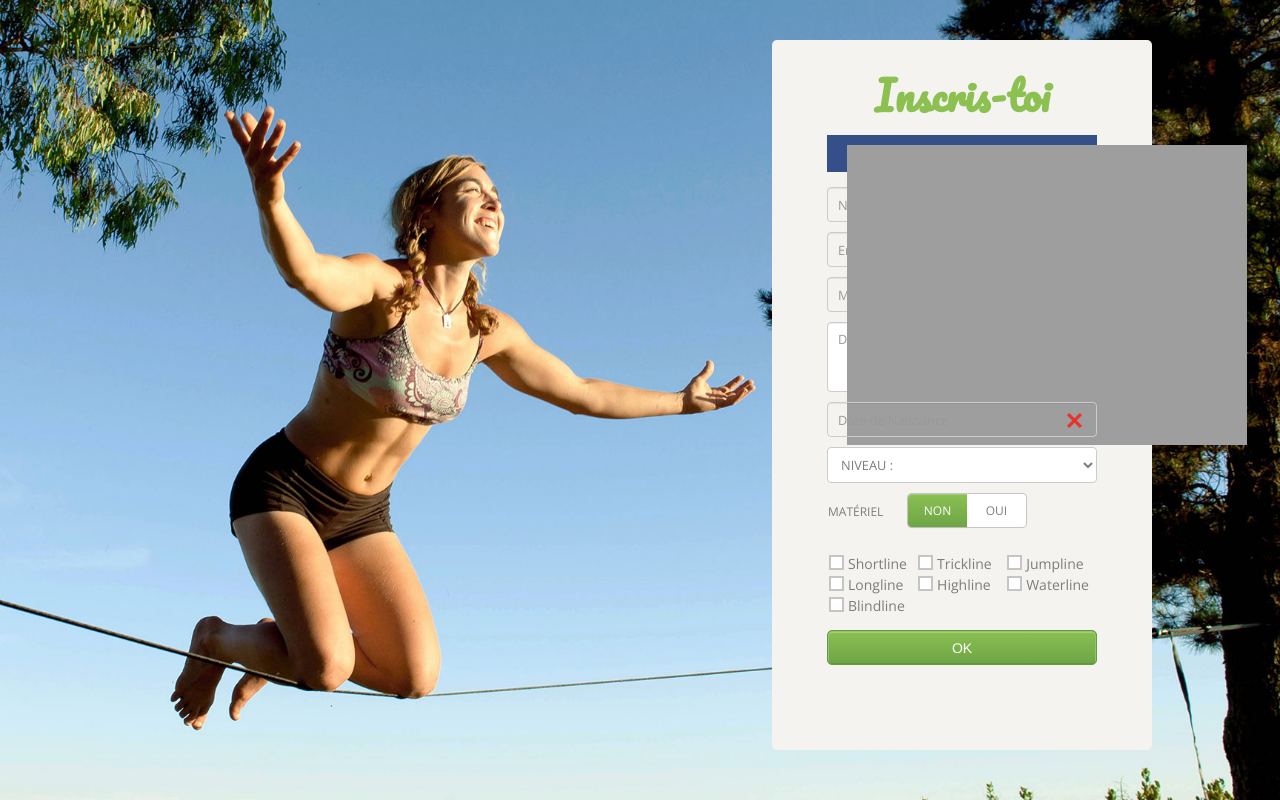
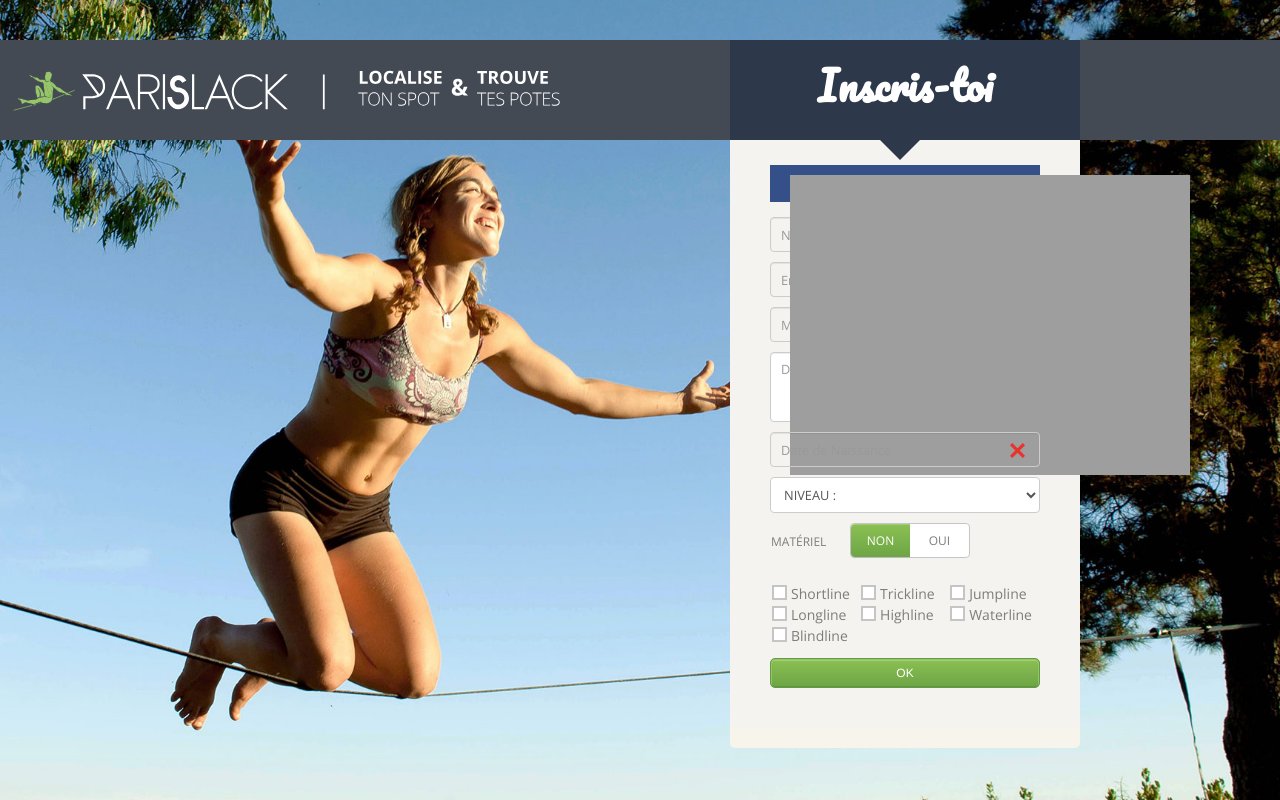
Before and after one commit to Symro/SlackLine, a PHP site: page /inscription.php in a window 1280 px wide. Run offline with PHP 8.4, Linux system fonts and the light colour scheme; some libraries are stand-ins or nearby versions; grey boxes are pictures that could not be loaded.

Commit message:
Ajout des icones + Integration inscription.php

```diff
--- a/css/style.css
+++ b/css/style.css
@@ -9,8 +9,6 @@ font-family: 'Open Sans', sans-serif;
 
 body{
 	font-family: 'Open Sans', sans-serif;
-	height:100%;
-	overflow:hidden;
 }
 
 *{
@@ -42,18 +40,18 @@ body.inscription {
 
 /* Inscription - Formulaire */
 
-aside.wrap-form-inscription{
-	width:380px;
+.wrap-form-inscription{
+	/*width:380px;*/
 	height:auto;
-	padding:25px 55px 45px 55px;
+	padding:25px 40px 0px 40px;
 	margin-bottom:20px;
 	background:#f4f3f0;
 	border-radius:5px;
-	position:absolute;
-	right:10%;
-}
-
-aside h1{
+	/*position:absolute;*/
+	/*right:10%;*/
+}
+
+ h1{
 	font-size:2.5rem;
 	font-family: 'Pacifico', cursive;
 	color:#8cc152;
@@ -81,32 +79,32 @@ select, textarea, input[type="text"], input[type="password"], input[type="dateti
 	vertical-align: middle;
 }
 
-aside.wrap-form-inscription input,
-aside.wrap-form-inscription select{
+.wrap-form-inscription input,
+.wrap-form-inscription select{
 	width:100%;
 }
 
-aside.wrap-form-inscription select {
+.wrap-form-inscription select {
     color: #7d7d7b;
 }
-aside.wrap-form-inscription select option:disabled {
+.wrap-form-inscription select option:disabled {
     color:#C4C4C4;
 }
-aside.wrap-form-inscription select option:selected{
+.wrap-form-inscription select option:selected{
 	color:#555555;
 }
 
-aside.wrap-form-inscription input:invalid,
-aside.wrap-form-inscription select:invalid,
-aside.wrap-form-inscription input.erreur,
-aside.wrap-form-inscription select.erreur{
+.wrap-form-inscription input:invalid,
+.wrap-form-inscription select:invalid,
+.wrap-form-inscription input.erreur,
+.wrap-form-inscription select.erreur{
 	background:url('../img/invalid.png') no-repeat 95% center;
 	transition:background 500ms ease;
 }
-aside.wrap-form-inscription input.erreur:valid,
-aside.wrap-form-inscription select.erreur:valid,
-aside.wrap-form-inscription input.erreur:readonly,
-aside.wrap-form-inscription select.erreur:readonly{
+.wrap-form-inscription input.erreur:valid,
+.wrap-form-inscription select.erreur:valid,
+.wrap-form-inscription input.erreur:readonly,
+.wrap-form-inscription select.erreur:readonly{
 	background-position:400px center;
 }
 
@@ -126,23 +124,23 @@ input:focus:invalid:focus, textarea:focus:invalid:focus, select:focus:invalid:fo
 	box-shadow: none;
 }
 
-aside.wrap-form-inscription input:nth-child(1),aside.wrap-form-inscription input:nth-child(2){
+.wrap-form-inscription input:nth-child(1),.wrap-form-inscription input:nth-child(2){
 	width:50%;
 	float:left;
 }
 
-aside.wrap-form-inscription input:nth-child(1){
+.wrap-form-inscription input:nth-child(1){
 	border-radius: 4px 0px 0px 4px;
 
 }
-aside.wrap-form-inscription input:nth-child(2){
+.wrap-form-inscription input:nth-child(2){
 	border-radius: 0px 4px 4px 0px;
 	border-left:1px solid transparent;
 }
 
 
 
-aside.wrap-form-inscription textarea{
+.wrap-form-inscription textarea{
 	height:70px;
 	width:100%;
 	resize:vertical;
@@ -1583,3 +1546,107 @@ button.large,
 {
 	background:rgba(151, 206, 104, 1);
 }
+
+
+
+
+/*INTE ALEX INSCRIPTION*/
+.header {
+  display: block;
+  background-color: #434a54;
+  background-image: url('../img/logoSlogan.svg');
+  background-repeat: no-repeat;
+  position: absolute;
+  background-position: left;
+  background-size: 45%;
+  left: 0;
+  height: 100px;
+  z-index: 70;
+  width: 100%;
+  padding: 0;
+  margin: 0;
+}
+.headerBox{
+	color:white;
+  height:100px;
+  background-color: #2d394b;
+}
+
+.headerBox:after{
+  content:'';
+  height:0;
+  width:0;
+  display:block;
+  border:20px transparent solid;
+  border-bottom-width:0;
+  border-top-color:#2d394b;
+  position:absolute;
+  left: 150px;
+  top: 100px;
+}
+.greyBox {
+  font-family: "Open Sans";
+  position: absolute;
+  z-index: 80;
+  font-size: 12px;
+  border-radius: 5px;
+  width: 350px;
+  color: #a6a5a3;
+/*  padding: 25px 55px 45px 55px;*/
+  background-color: #f7f4eb;
+}
+
+.greyBox h1{
+  line-height: 90px;
+  margin:0;
+  text-align: center;
+  color:#fff;
+  font-family: 'Pacifico', cursive;
+}
+
+.btn-slack {
+  display:block;
+  font-size: 1rem;
+  height:50px;
+  width:100%;
+  color: white;
+  text-shadow: 0 -1px 0 rgba(0, 0, 0, 0.25);
+  background-color: #8bc052;
+  background-image: -webkit-gradient(linear, 0 0, 0 100%, from(#8CC152), to(#6CA546));
+  background-image: -webkit-linear-gradient(#8CC152, #6CA546);
+  background-image: -moz-linear-gradient(#8CC152, #6CA546);
+  background-image: -o-linear-gradient(#8CC152, #6CA546);
+  background-image: linear-gradient(#8CC152, #6CA546);
+
+}
+.btn-slack:hover{
+  background-color: #6CA546;
+  background-image: -webkit-gradient(linear, 0 0, 0 100%, from(#6CA546), to(#8CC152));
+  background-image: -webkit-linear-gradient(#6CA546, #8CC152);
+  background-image: -moz-linear-gradient(#6CA546, #8CC152);
+  background-image: -o-linear-gradient(#6CA546, #8CC152);
+  background-image: linear-gradient(#6CA546, #8CC152);
+}
+
+@media (max-width: 770px) {
+	body.inscription{
+		background: none;
+		background-color: #f7f4eb;
+	}
+  .header{
+    height: 75px;
+    background-size: 91%;
+    background-position: center;
+  }
+  .greyBox {
+    margin-top:100px;
+    left: 50%;
+    margin-left: -175px;
+  }
+  .headerBox{
+    height:100px;
+  }
+  .inHeader{
+    background-size: 100%;
+  }
+}
--- a/inscription.php
+++ b/inscription.php
@@ -28,46 +28,28 @@ include('form_traitement.php');
 
 <div id="fb-root"></div>
 
-
-
-    <aside class="wrap-form-inscription">
+<div class="header"></div>
+<div class="container">
+    <div class="row">
+        <div class="span3 offset7">
+            <div class="greyBox">
+                <div class="headerBox">
                     <h1>Inscris-toi</h1>
-
+                </div>
+                <div class="wrap-form-inscription">
                     <a href="#" id="fb-connect">Compléter avec Facebook</a>
-
-        <?php
-        if(isset($form_error)){
-            foreach($form_error as $key => $value){
-              echo "<div class='text-error'>". $value."</div>";
-            }
-            echo "<br/>";
-        }
-        ?>
-
                     <form action="<?php echo htmlspecialchars($_SERVER["PHP_SELF"]);?>" method="post" id="form-inscription" <?php if( isset($email_error) && $email_error === true ): ?>class="email-error"<?php endif; ?>>
-
                         <input type="text" name="lastname" id="lastname" placeholder="Nom" <?php if(isset($lastname)): ?>value="<?php echo $lastname;?>"<?php elseif(isset($form_error['lastname'])): ?>class="erreur"<?php endif; ?> required>
-
                         <input type="text" name="firstname" id="firstname" placeholder="Prénom" <?php if(isset($firstname)): ?>value="<?php echo $firstname;?>"<?php elseif(isset($form_error['firstname'])): ?>class="erreur"<?php endif; ?> required>
-
                         <input type="email" name="email" id="email" placeholder="Email" <?php if(isset($email)): ?>value="<?php echo $email;?>" <?php elseif(isset($form_error['email'])): ?>class="erreur"<?php endif; ?> required>
-
                         <?php if( isset($email_error) && $email_error === true ): ?>
-
                             <p class="email-error">Cette adresse e-mail est déjà utilisée</p>
-
                         <?php endif; ?>
-
                         <input type="password" name="password" placeholder="Mot de passe" <?php if(isset($form_error['password'])): ?>class="erreur"<?php endif; ?> required>
 
                         <!-- <input type="tel" name="phone" pattern='^[0-9]{10}$' placeholder="Téléphone" id="phone"  <?php if(isset($phone)): ?>value="<?php echo $phone;?>" <?php endif; ?>> -->
-
                         <textarea name="description" placeholder="Description" <?php if(isset($form_error['description'])): echo "class=\"erreur\""; endif; ?> required><?php if(isset($description)): echo $description; endif; ?></textarea>
-
-
-
                         <input type="text" name="birthday" id="birthday" placeholder="Date de Naissance" <?php if(isset($birthday)): ?>value="<?php echo $birthday;?>" <?php elseif(isset($form_error['birthday'])): ?>class="erreur"<?php endif; ?> required>
-
                         <select name="skill" <?php if(isset($form_error['skill'])): echo "class=\"erreur\""; endif; ?>>
                             <option value="niveau" disabled="disabled" <?php if(!isset($skill)): echo "selected"; endif; ?>>NIVEAU :</option>
                             <option value="debutant" <?php if(isset($skill) && $skill == "debutant"):             echo "selected"; endif; ?>>Débutant</option>
@@ -83,13 +65,10 @@ include('form_traitement.php');
                                 <span>Non</span>
                                 <span>Oui</span>
                             </span>
-
                             <a class="btn btn-primary"></a>
                         </label>
 
-
                         <br>
-
                         <!-- Squared ONE -->
                         <div class="chkbox">
                             <input type="checkbox" value="shortline" id="form-shortline" name="practice[]" <?php if(isset($practice) && isChecked('practice','shortline')): echo "checked";  endif; ?> />
@@ -120,14 +99,16 @@ include('form_traitement.php');
                             <label for="form-blindline">Blindline</label>
                         </div>
 
-
                         <br />
                         <input type="hidden" name="fb-picture"/>
                         <input type="submit" name="submit" class="btn-primary btn-submit" value="OK">
                     </form>
                     <br />
-
-    </aside>
+                </div>
+            </div>
+        </div>
+    </div>
+</div>
 
     <br />
 
```
Also changed, not shown: other parts of css/style.css (+21 -56 lines), css/style_home.css (+32 -107 lines), index.php (+56 -47 lines), img/icons/blindline.svg (added), img/icons/highline.svg (added), img/icons/jumpline.svg (added), img/icons/longline.svg (added), img/icons/shortline.svg (added), img/icons/trickline.svg (added), img/icons/waterline.svg (added). Lines whose indentation alone changed are shown as unchanged.
